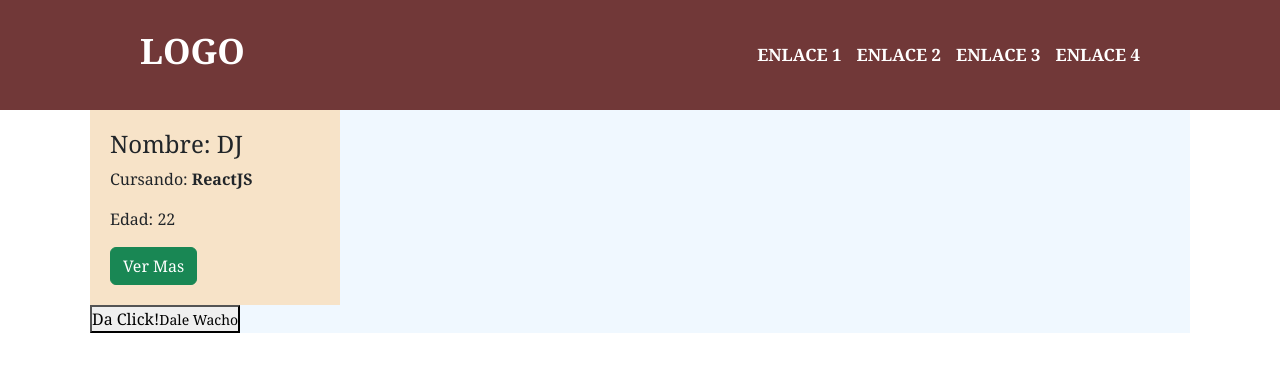
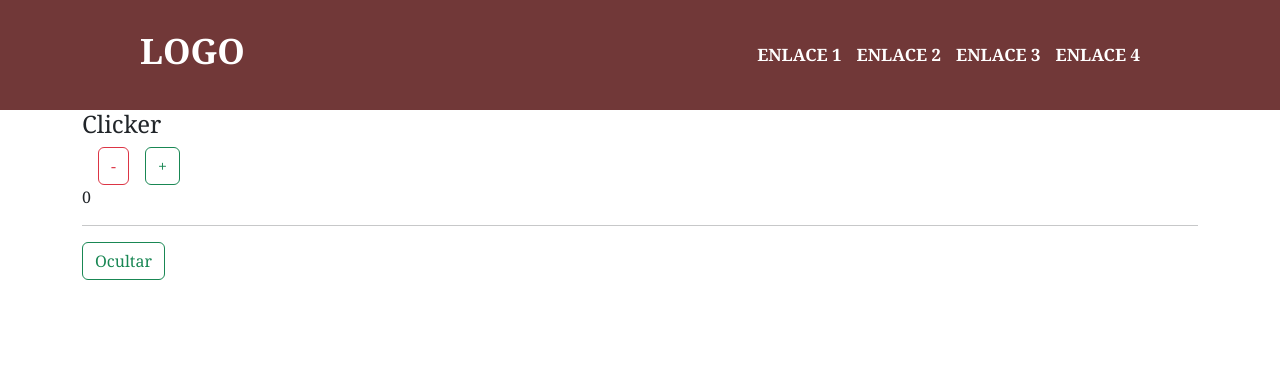
Before and after one commit to DJCarlosHermida/react, a React (Create React App) app in the folder appdj/: page / in a window 1280 px wide. Shown: the top 372 px of the page. Built offline with nearby package versions, Linux system fonts and the light colour scheme.

Commit message:
Componentes II

```diff
--- a/appdj/src/App.js
+++ b/appdj/src/App.js
@@ -1,27 +1,15 @@
 import { Navbar } from "./components/Navbar/Navbar";
-import { Usuario } from "./components/Usuario/Usuario";
 import './App.css'
 import 'bootstrap/dist/css/bootstrap.min.css';
-import Contenedor from "./components/Contenedor/Contenedor";
-import MyButton from "./Ejemplos/MyButton/MyButton";
+import Clicker from "./Ejemplos/Clicker/Clicker";
 
 
 function App() {
-
-
   return  (
     <div>
         <Navbar />
-        <Contenedor>
-          <Usuario nombre="DJ" curso="ReactJS" edad={22} />
-
-          <MyButton variant={2} className="otra-clase">
-            Da Click!
-            <small>Dale Wacho</small>
-          </MyButton>
-        </Contenedor>
+        <Clicker />
     </div>
   );
 }
-
 export default App;
--- /dev/null
+++ b/appdj/src/Ejemplos/Clicker/Bomba.js
@@ -0,0 +1,14 @@
+
+const Bomba = ({show, counter}) => {
+
+    return (
+        <div>
+            {show &&
+                <p style={{fontSize:`${counter * 16}px`, padding: '12px'}}>
+                    {counter >9 ? '💥' : '💣'}
+                </p>}
+        </div>
+    )
+}
+
+export default Bomba
--- /dev/null
+++ b/appdj/src/Ejemplos/Clicker/Clicker.js
@@ -0,0 +1,41 @@
+import {useState} from "react"
+import Bomba from "./Bomba"
+
+const Clicker = () => {
+    const [counter, setCounter] = useState(0)
+    const [show, setShow] = useState(true)
+
+
+    const sumar = () => {
+        setCounter( counter + 1 )
+    }
+    const restar = () => {
+        if (counter > 0) {
+            setCounter( counter - 1 )
+        }
+    }
+
+    const mostrar = () => {
+        setShow( !show )
+    }
+
+
+
+
+
+    return (
+        <div className="container">
+            <h4>Clicker</h4>
+            <button className="btn btn-outline-danger mx-3" onClick={restar}>-</button>
+            <button className="btn btn-outline-success" onClick={sumar}>+</button>
+            <p>{counter}</p>
+            <hr/>
+            <button className="btn btn-outline-success" onClick={mostrar}>
+                {show ? 'Ocultar': 'Mostrar'}
+            </button>
+
+            <Bomba show={show} counter={counter} />
+        </div>
+    )
+}
+export default Clicker
--- a/appdj/src/components/Contenedor/Contenedor.scss
+++ b/appdj/src/components/Contenedor/Contenedor.scss
@@ -1,7 +1,5 @@
-
-
 .contenedor {
     max-width: 1100px;
     background-color: aliceblue;
-    margin: 0 auto;
+    margin: 0 auto ;
 }
```
